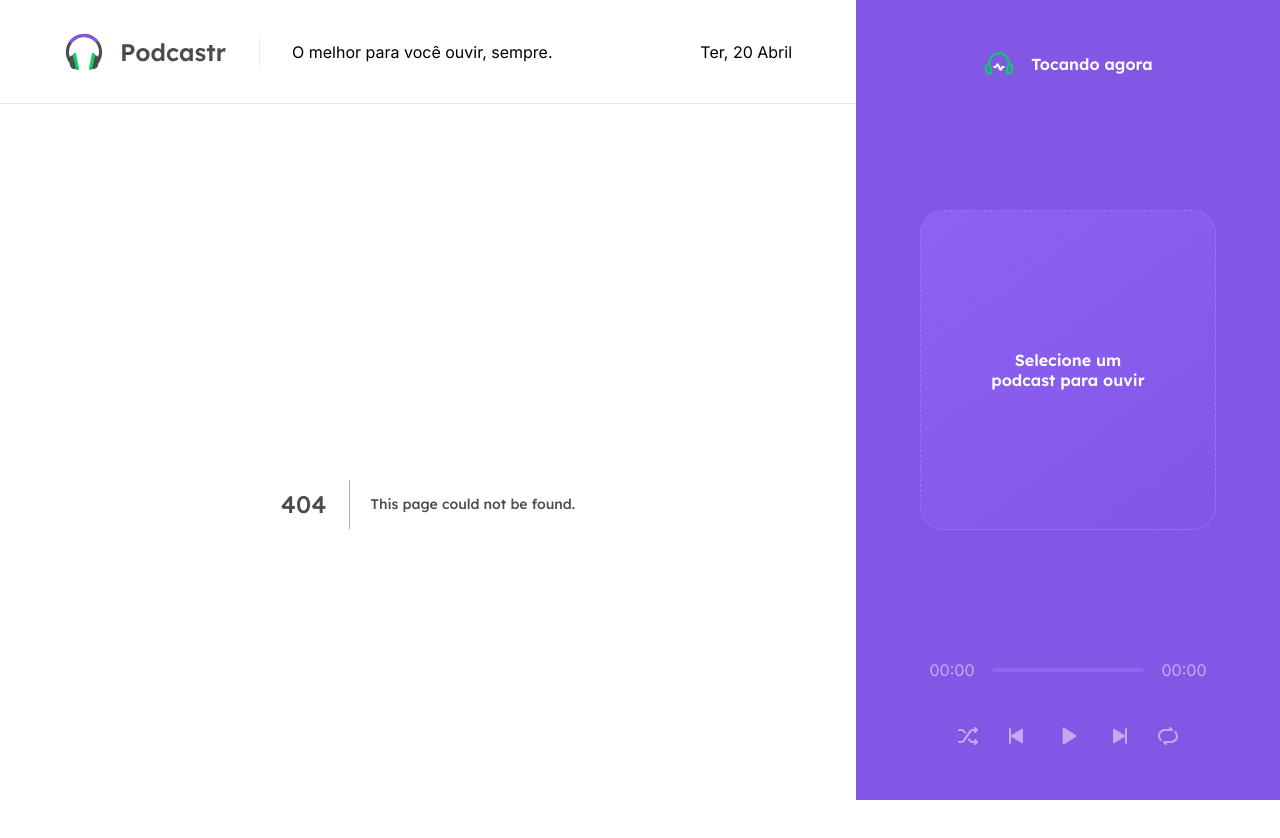
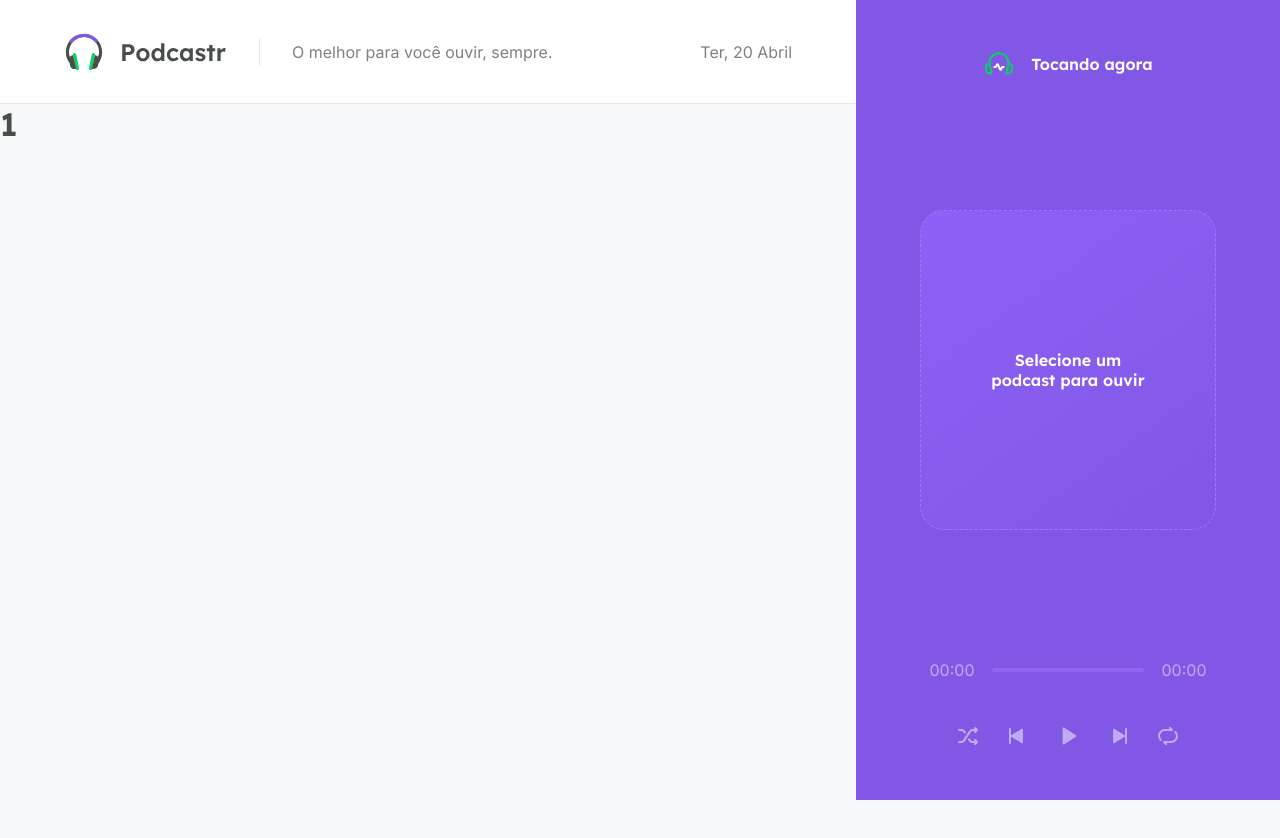
Before and after one commit to prynssmaia/podcastr-nlw5, a Next.js app: page /episodes/1 in a window 1280 px wide. Before the commit this address had no page. Shown: the top 838 px of the page. After the commit the page ends 800 px from the top, so only its background shows below. Built offline with nearby package versions, Linux system fonts and the light colour scheme.

Commit message:
add: next router file

```diff
--- /dev/null
+++ b/src/pages/episodes/[slug].tsx
@@ -0,0 +1,9 @@
+import { useRouter } from 'next/router';
+
+export default function Episode(){
+    const router = useRouter();
+
+    return(
+        <h1>{router.query.slug}</h1>
+    )
+}
```
